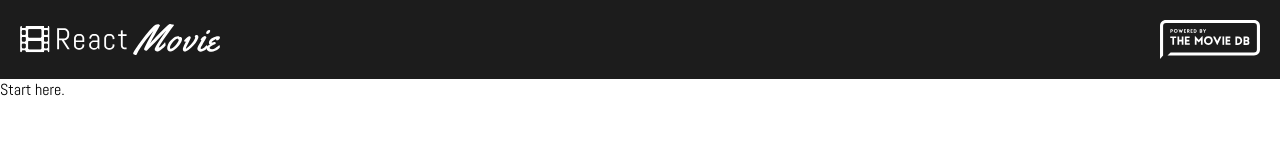
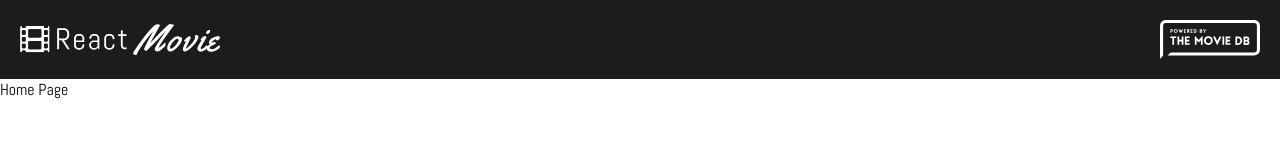
Before and after one commit to BennySLV/react-rmdb, a React (Create React App) app: page / in a window 1280 px wide. Shown: the top 160 px of the page. Built offline with nearby package versions, Linux system fonts and the light colour scheme.

Commit message:
Added the 'Home' component object to the application.

```diff
--- a/src/App.js
+++ b/src/App.js
@@ -1,12 +1,13 @@
 import React from "react";
 import Header from "./components/Header";
+import Home from "./components/Home";
 import { GlobalStyle } from "./GlobalStyle";
 
 function App() {
 	return (
 		<div className="App">
 			<Header />
-			Start here.
+			<Home />
 			<GlobalStyle />
 		</div>
 	);
```
